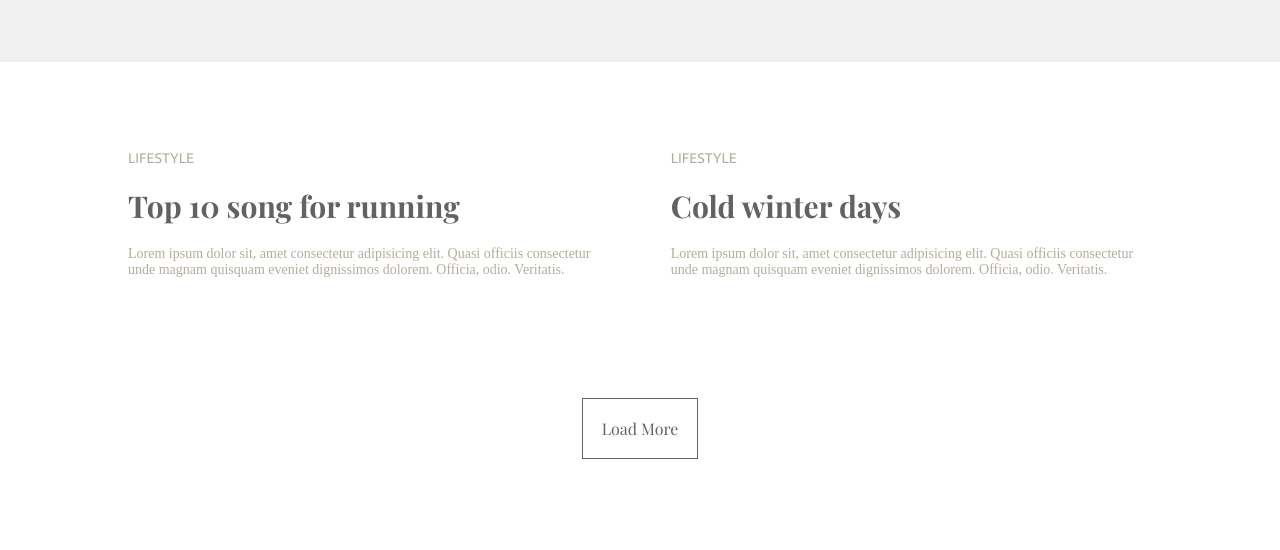
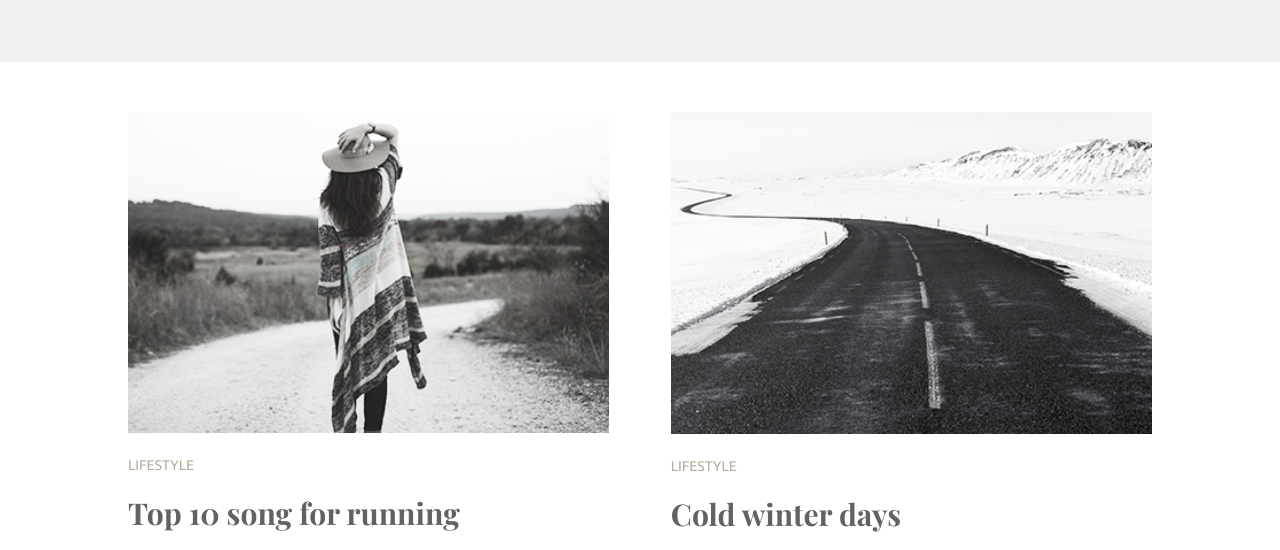
Before and after one commit to s4smily/Minimo, a plain HTML site: page index.html in a window 1280 px wide. Shown: the part 2240-2790 px from the top of the page. Drawn offline with nearby package versions, Linux system fonts and the light colour scheme; the site is published under a folder, as on GitHub Pages, so addresses that start at the root find nothing; a web font is replaced by a local one.

Commit message:
Update index.html

```diff
--- a/index.html
+++ b/index.html
@@ -121,7 +121,7 @@
 
     <section class="last">
       <div class="photos">
-        <img src="/Graphics/small-image-5.png" alt="" />
+        <img src="Graphics/small-image-5.png" alt="" />
         <h5>LIFESTYLE</h5>
         <h1>Top 10 song for running</h1>
         <p>
@@ -131,7 +131,7 @@
         </p>
       </div>
       <div class="photos">
-        <img src="/Graphics/small-image-6.png" alt="" />
+        <img src="Graphics/small-image-6.png" alt="" />
         <h5>LIFESTYLE</h5>
         <h1>Cold winter days</h1>
         <p>
```
